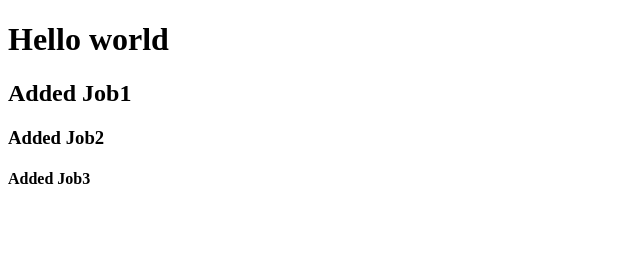
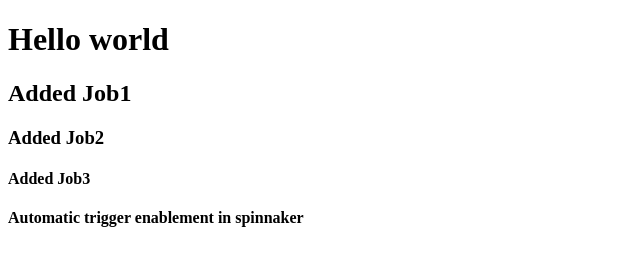
Before and after one commit to raviteja-baddireddy/spinnaker-demo-app, a plain HTML site: page index.html in a window 1280 px wide. Shown: the whole page, without its empty margins (0-640 px from the left). Drawn offline with Linux system fonts and the light colour scheme.

Commit message:
Update index.html

```diff
--- a/index.html
+++ b/index.html
@@ -11,5 +11,6 @@
     <h2> Added Job1 </h2>
     <h3> Added Job2 </h3>
     <h4> Added Job3 </h3>
+    <h4> Automatic trigger enablement in spinnaker </h3>
 </body>
 </html>
```
